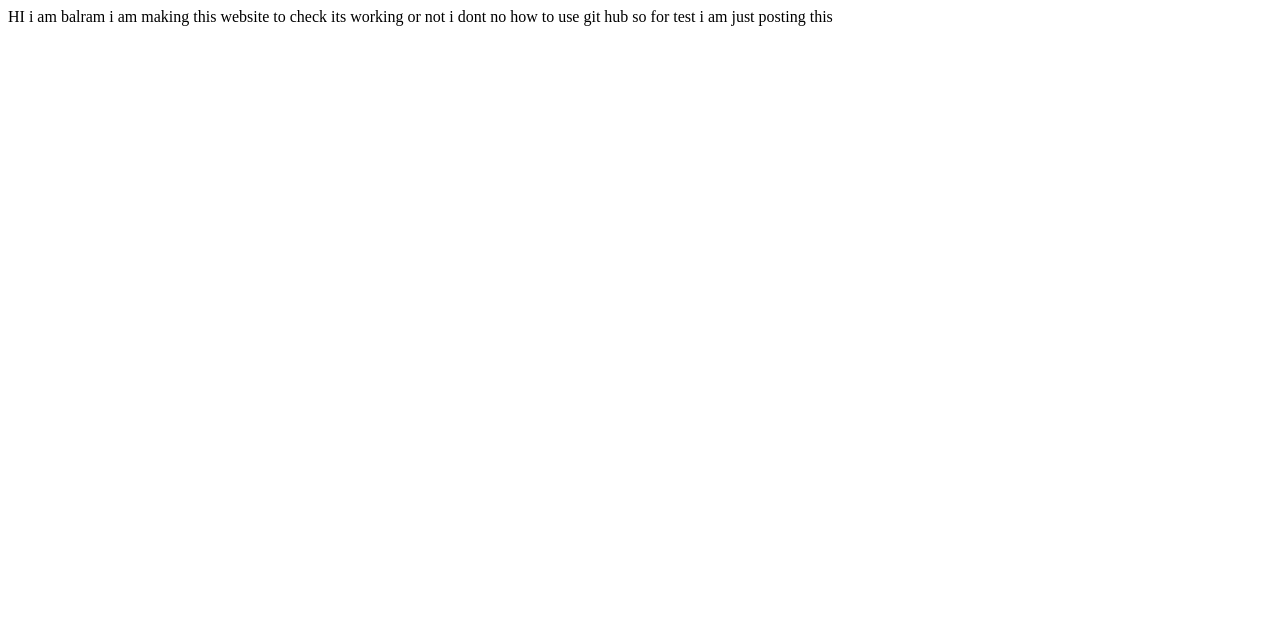
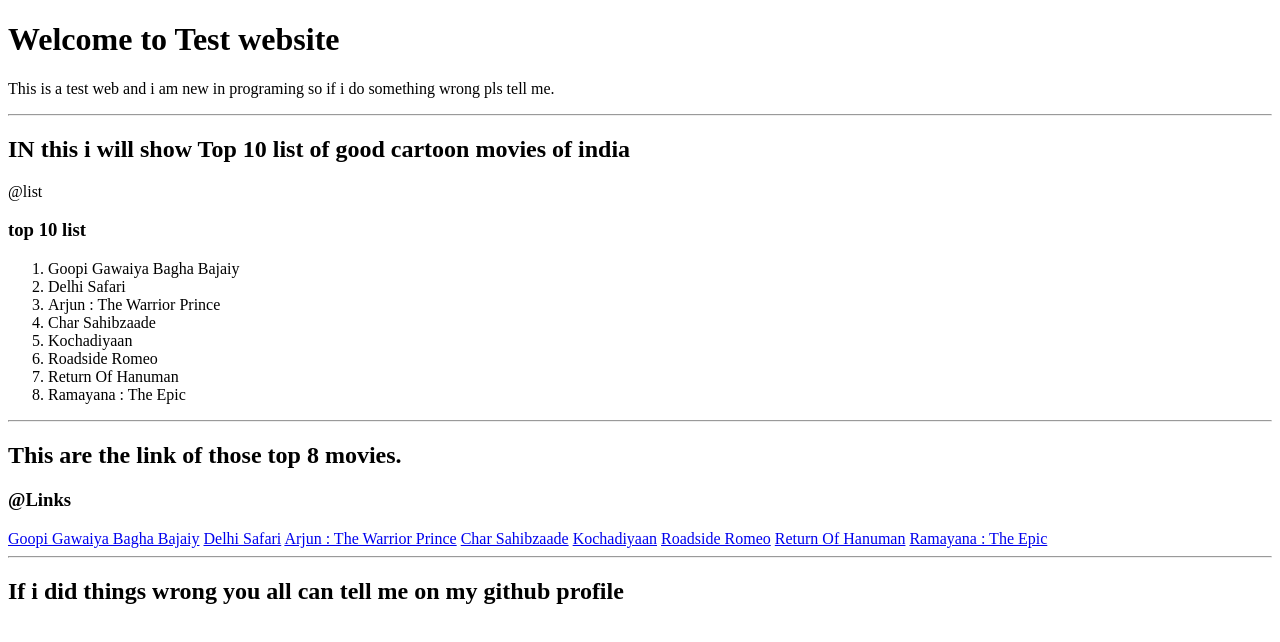
Before and after one commit to Balram01/testing-website, a plain HTML site: page Index.Html in a window 1280 px wide. Drawn offline with Linux system fonts and the light colour scheme.

Commit message:
docs new update

```diff
--- a/Index.Html
+++ b/Index.Html
@@ -3,10 +3,64 @@
 <head>
     <meta charset="UTF-8">
     <meta name="viewport" content="width=device-width, initial-scale=1.0">
-    <title>TEST. .SITE</title>
+    <title>Test site</title>
 </head>
-<body>HI i am balram
-    i am making this website to check its working or not i dont no how to use git hub so for test i am just posting this
+<body>
+    <h1>Welcome to Test website</h1>
+    <p>This is a test web and i am new in programing so if i do something wrong pls tell me. </p>
+
+    <hr>
+
+    <h2>IN this i will show Top 10  list of good cartoon movies of india </h2>
+
+    @list
+
+    <h3>top 10 list</h3>
+
+    <ol>
+       <li>Goopi Gawaiya Bagha Bajaiy</li>
+       <li>Delhi Safari</li>
+       <li>Arjun : The Warrior Prince</li>
+       <li>Char Sahibzaade</li>
+       <li>Kochadiyaan </li>
+       <li>Roadside Romeo</li>
+       <li>Return Of Hanuman</li>
+       <li>Ramayana : The Epic</li>
+    </ol>
+       <hr>
+
+       <h2>This are the link of those top 8 movies. </h2>
+
+       <h3>@Links</h3>
+       <a href="https://www.youtube.com/watch?v=9oy6C0d3lnk">Goopi Gawaiya Bagha Bajaiy</a>
+
+       <a href="https://www.youtube.com/watch?v=YWvFOizU7TY&t=292s">Delhi Safari</a>
+
+       <a href="https://www.youtube.com/watch?v=lLiIWaJ6pi0">Arjun : The Warrior Prince</a>
+
+       <a href="https://www.youtube.com/watch?v=kfbqNTwnZRY">Char Sahibzaade</a>
+
+       <a href="https://www.youtube.com/watch?v=uCy7daIUajk">Kochadiyaan</a>
+
+       <a href="https://www.youtube.com/watch?v=nZ_zUd1potM">Roadside Romeo</a>
+
+       <a href="https://www.youtube.com/watch?v=SIR5utAOnlQ">Return Of Hanuman</a>
+
+       <a href="https://www.youtube.com/watch?v=Ven2W085g1k">Ramayana : The Epic</a>
+
+      <hr>
+
+
+
+
+      <h2>If i did things wrong you all can tell me on my github profile</h2>
+
+
+
+
+
+
+
 
 
 </body>
```
Also changed, not shown: 2 other files.
